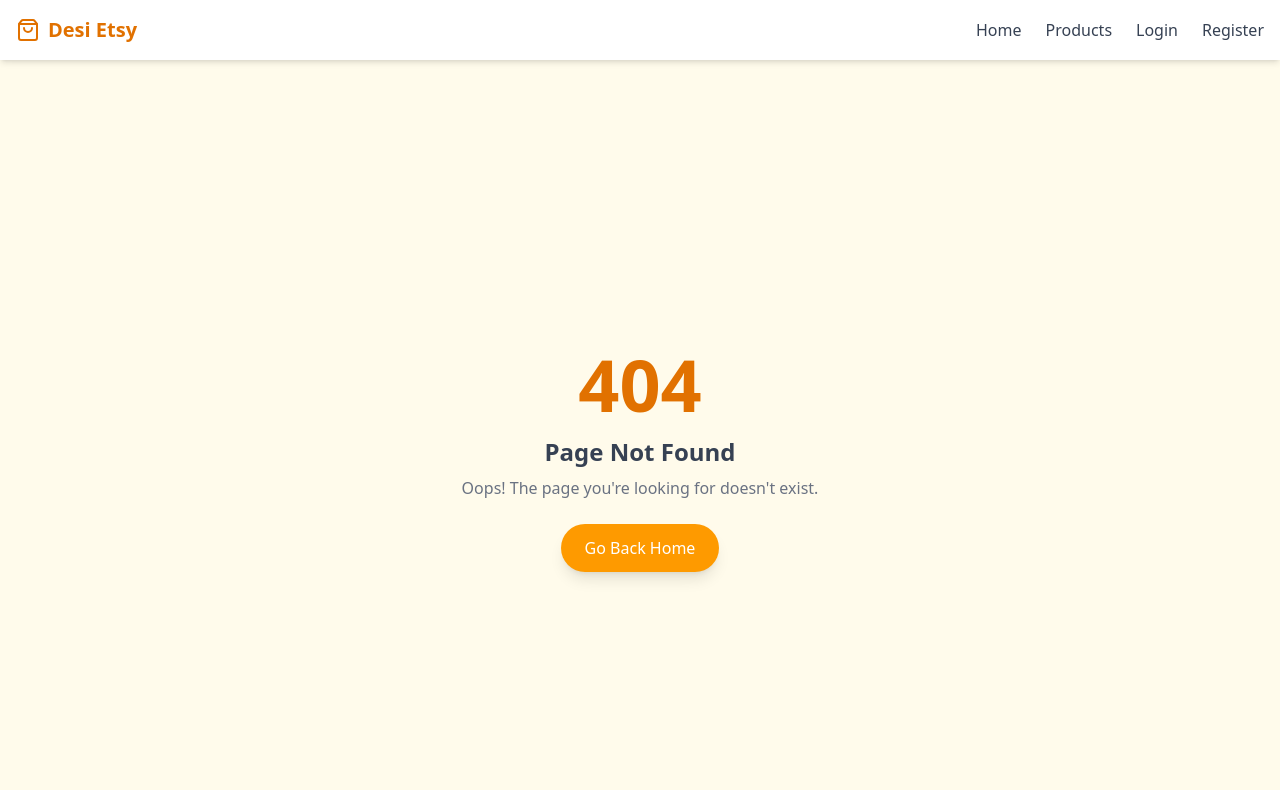
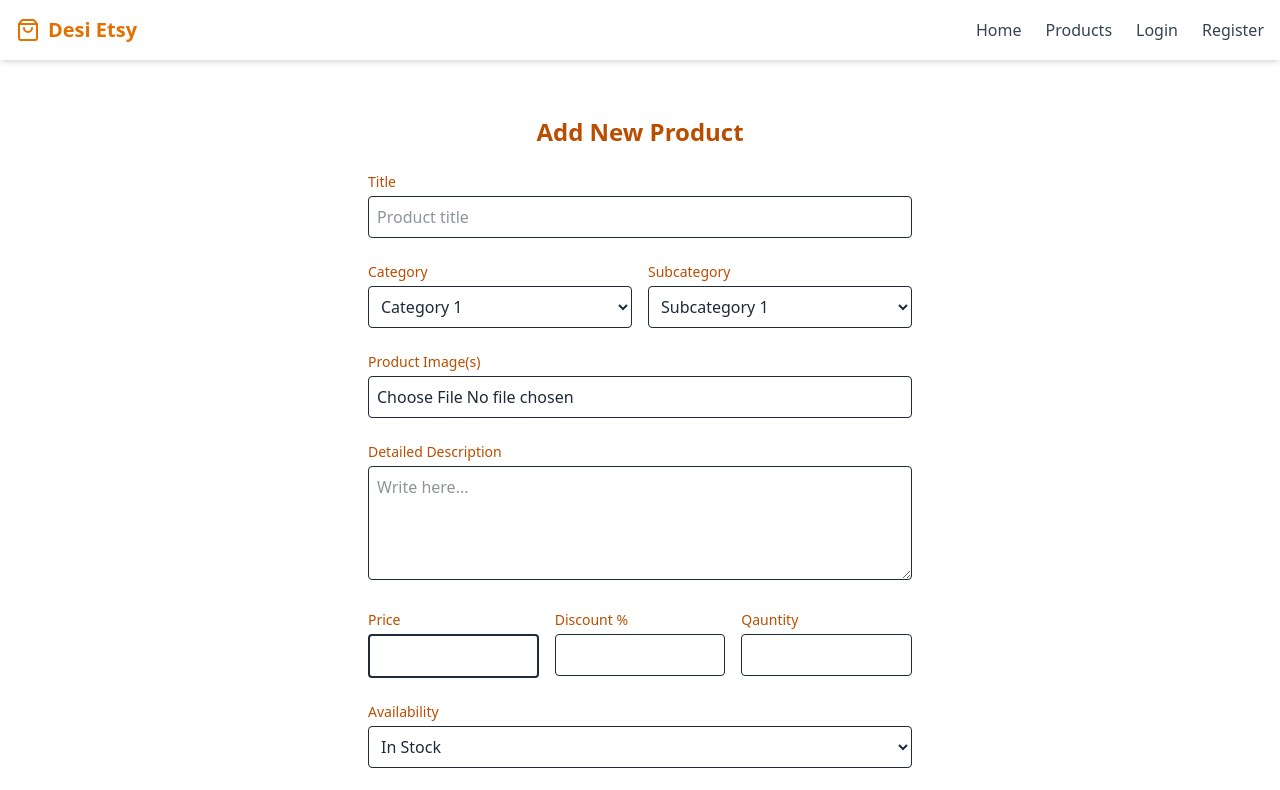
Before and after one commit to sarojkr05/Desi-Esty, a React (Vite) app in the folder frontend/: page /add-product in a window 1280 px wide. Shown: the top 790 px of the page. Built offline with nearby package versions, Linux system fonts and the light colour scheme; no server answers.

Commit message:
updated product schema

```diff
--- a/frontend/src/App.jsx
+++ b/frontend/src/App.jsx
@@ -10,7 +10,7 @@ import ProductDetailsPage from "./pages/ProductDetailsPage";
 import AdminDashboard from "./pages/AdminDashboard";
 import RequiredAuth from "./components/RequiredAuth";
 
-import CartPage from "./pages/CartPage";
+import AddProducts from "./components/artisan/AddProducts";
 
 function App() {
   return (
@@ -24,6 +24,7 @@ function App() {
         <Route element={<RequiredAuth allowedRoles={["artisan"]} />}>
           <Route path="/dashboard/artisan" element={<ArtisanDashboard />} />
         </Route>
+        <Route path="/add-product" element={<AddProducts/>}></Route>
 
         {/* Admin Dashboard */}
         <Route element={<RequiredAuth allowedRoles={["admin"]} />}>
@@ -36,7 +37,7 @@ function App() {
           <Route path="/product/:id" element={<ProductDetailsPage />} />
         </Route>
 
-        <Route path="/my-cart" element={<CartPage/>}></Route>
+
 
         {/* Fallback */}
         <Route path="*" element={<NotFoundPage />} />
--- a/frontend/src/components/Cart.jsx
+++ /dev/null
@@ -1,53 +0,0 @@
-import { useState } from "react";
-
-const Cart = () => {
-  const [quantity, setQuantity] = useState(1);
-
-  return (
-    <div className="max-w-4xl mx-auto mt-10 p-6 bg-white rounded-xl shadow-md ">
-      <div className="flex flex-col md:flex-row justify-between items-center gap-6">
-
-
-        <div className="w-32 h-32 rounded-lg overflow-hidden shadow-md">
-          <img
-            src="https://encrypted-tbn0.gstatic.com/shopping?q=tbn:ANd9GcT8raRR7vO7hH63qCKv0vPEQHIoNf4_2MiUaGRlNfn5I1ieeWB2BTkikjSJTRkpxkd4HWufqSrRb2pWpPreUAxFehM60vEoBD3tTMcrcUG9"
-            alt="Decorative Pot"
-            className="w-full h-full object-cover"
-          />
-        </div>
-
-
-        <div className="flex-1 space-y-2 text-center md:text-left">
-          <h1 className="text-xl font-bold text-amber-700">Decorative Pot</h1>
-          <p className="text-gray-600 text-sm">Category: Home Decor</p>
-          <p className="text-gray-500 text-sm">This is best for your balcony</p>
-
-
-          <div className="flex justify-center md:justify-start items-center gap-4 mt-3">
-            <button
-              onClick={() => setQuantity(quantity > 1 ? quantity - 1 : 1)}
-              className="px-3 py-1 border border-amber-500 rounded-md text-lg font-bold text-amber-600 hover:bg-amber-100 transition"
-            >
-              -
-            </button>
-            <p className="w-8 text-center font-medium">{quantity}</p>
-            <button
-              onClick={() => setQuantity(quantity + 1)}
-              className="px-3 py-1 border border-amber-500 rounded-md text-lg font-bold text-amber-600 hover:bg-amber-100 transition"
-            >
-              +
-            </button>
-          </div>
-        </div>
-
-
-        <div className="text-right">
-          <h2 className="text-2xl font-bold text-amber-700">₹ 599</h2>
-          <p className="text-sm text-gray-500">Total: ₹ {599 * quantity}</p>
-        </div>
-      </div>
-    </div>
-  );
-};
-
-export default Cart;
--- /dev/null
+++ b/frontend/src/components/artisan/AddProducts.jsx
@@ -0,0 +1,72 @@
+const AddProducts = () => {
+  return (
+    <div className="min-h-screen flex justify-center items-start bg-white px-4 py-10">
+      <div className="w-full max-w-xl bg-white p-4 space-y-6">
+        <h1 className="text-2xl font-bold text-amber-700 text-center">Add New Product</h1>
+
+        <div>
+          <label className="block text-sm text-amber-700 mb-1">Title</label>
+          <input type="text" placeholder="Product title" className="w-full border p-2 rounded focus:outline-none focus:border-amber-500" />
+        </div>
+
+        <div className="grid grid-cols-1 md:grid-cols-2 gap-4">
+          <div>
+            <label className="block text-sm text-amber-700 mb-1 ">Category</label>
+            <select className="w-full border p-2 rounded focus:outline-none  focus:border-amber-500">
+              <option>Category 1</option>
+              <option>Category 2</option>
+            </select>
+          </div>
+          <div>
+            <label className="block text-sm text-amber-700 mb-1">Subcategory</label>
+            <select className="w-full border p-2 rounded focus:outline-none focus:border-amber-500">
+              <option>Subcategory 1</option>
+              <option>Subcategory 2</option>
+            </select>
+          </div>
+        </div>
+
+        <div>
+          <label className="block text-sm text-amber-700 mb-1">Product Image(s)</label>
+          <input type="file" className="w-full border p-2 rounded focus:outline-none focus:border-amber-500" />
+        </div>
+
+        <div>
+          <label className="block text-sm text-amber-700 mb-1">Detailed Description</label>
+          <textarea rows="4" className="w-full border p-2 focus:outline-none focus:border-amber-500 rounded" placeholder="Write here..." />
+        </div>
+
+        <div className="grid grid-cols-1 md:grid-cols-3 gap-4">
+          <div>
+            <label className="block text-sm text-amber-700 mb-1">Price</label>
+            <input type="number" className="w-full border-2  focus:outline-none focus:border-amber-500 p-2 rounded" />
+          </div>
+          <div>
+            <label className="block text-sm text-amber-700 mb-1">Discount %</label>
+            <input type="number" className="w-full border focus:outline-none focus:border-amber-500 p-2 rounded" />
+          </div>
+          <div>
+            <label className="block text-sm text-amber-700 mb-1">Qauntity</label>
+            <input type="number" className="w-full focus:outline-none focus:border-amber-500 border p-2 rounded" />
+          </div>
+        </div>
+
+        <div>
+          <label className="block text-sm text-amber-700 mb-1">Availability</label>
+          <select className="w-full focus:outline-none focus:border-amber-500 border p-2 rounded">
+            <option>In Stock</option>
+            <option>Out of Stock</option>
+          </select>
+        </div>
+
+        <div className="text-center">
+          <button className="bg-amber-500 text-white px-5 py-2 rounded font-semibold hover:bg-amber-600">
+            Submit
+          </button>
+        </div>
+      </div>
+    </div>
+  );
+};
+
+export default AddProducts;
--- a/frontend/src/index.css
+++ b/frontend/src/index.css
@@ -1,5 +1,5 @@
 @import "tailwindcss";
 
-.favicon{
-
+.input-box {
+  @apply w-full border border-amber-300 rounded-lg px-4 py-2 outline-none  focus:ring-amber-200;
 }
--- a/frontend/src/pages/ArtisanDashboard.jsx
+++ b/frontend/src/pages/ArtisanDashboard.jsx
@@ -1,10 +1,11 @@
-import { Link } from "react-router-dom";
+import { Link ,useNavigate} from "react-router-dom";
 import { PlusCircle, ShoppingBag, CheckCircle, XCircle } from "lucide-react";
 import Layout from "../layout/Layout";
 import { useSelector } from "react-redux";
 
 const ArtisanDashboard = () => {
   const user = useSelector((state) => state.auth.userData);
+  const navigate = useNavigate()
   // This data will later come from backend (via Redux or API call)
   const artisan = {
     //name: "Saroj Kumar",
@@ -14,6 +15,9 @@ const ArtisanDashboard = () => {
     isApproved: true,
   };
   const { name } = user || {};
+  const handleAddProduct = ()=>{
+    navigate("/add-product")
+  }
 
   return (
     <>
@@ -64,7 +68,9 @@ const ArtisanDashboard = () => {
             {/* Actions */}
             <div className="text-center">
               <Link to="/add-product">
-                <button className="inline-flex items-center gap-2 px-6 py-3 bg-amber-500 text-white font-semibold rounded-full shadow hover:bg-amber-600 transition">
+                <button
+                onClick={handleAddProduct}
+                className="inline-flex items-center gap-2 px-6 py-3 bg-amber-500 text-white font-semibold rounded-full shadow hover:bg-amber-600 transition">
                   <PlusCircle className="w-5 h-5" />
                   Add New Product
                 </button>
--- a/frontend/src/pages/CartPage.jsx
+++ /dev/null
@@ -1,18 +0,0 @@
-import Cart from "../components/Cart";
-
-const CartPage =()=>{
-
-
-    return(
-        <div className="min-h-screen">
-          <Cart></Cart>
-            <Cart></Cart>
-
-
-              <Cart></Cart>  <Cart></Cart>
-                <Cart></Cart>  <Cart></Cart>
-                <Cart></Cart>
-        </div>
-    )
-}
-export default CartPage
--- a/frontend/src/pages/Products.jsx
+++ b/frontend/src/pages/Products.jsx
@@ -1,10 +1,9 @@
 import { Search, Filter } from "lucide-react";
 import ProductCard from "../components/ProductCard";
-import Layout from "../layout/Layout";
-import { products as allProducts, categories } from "../utils/constant";
+import {  categories } from "../utils/constant";
 import ProductFilter from "../components/ProductFilter";
 import { useState, useEffect } from "react";
-import { motion, AnimatePresence } from "framer-motion";
+import {  AnimatePresence } from "framer-motion";
 import { fetchApprovedProducts } from "../redux/productSlice";
 import { useSelector, useDispatch } from "react-redux";
 
@@ -41,8 +40,8 @@ const Products = () => {
   return approvedProducts.filter((product) => {
     const inCategory =
       filters.categories.length === 0 ||
-      filters.categories.includes(product.category);  // ✅ correct
-    const inPriceRange = product.price <= filters.price;  // ✅ correct
+      filters.categories.includes(product.category);
+    const inPriceRange = product.price <= filters.price;
     const inRating =
       filters.rating === "All" ||
       (filters.rating === "4 ★ & above" && product.rating >= 4) ||
```
Also changed, not shown: 2 other files (tests, documents, lock files or other folders).
